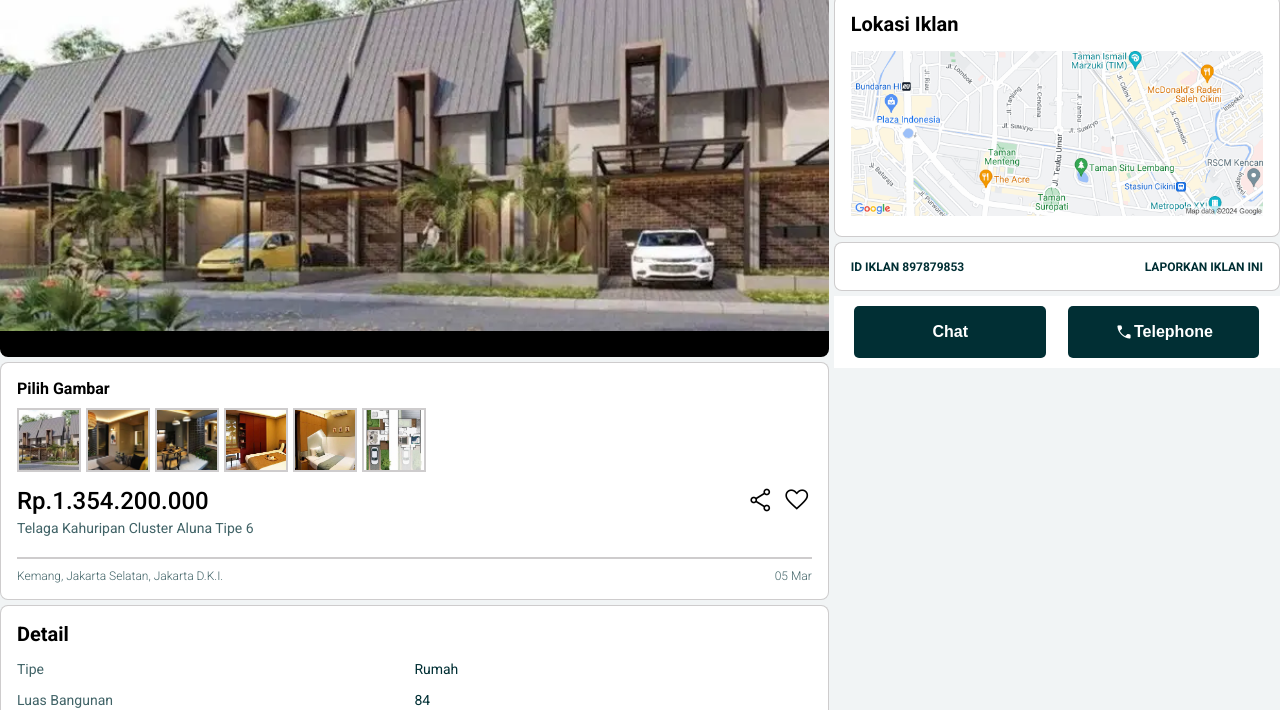
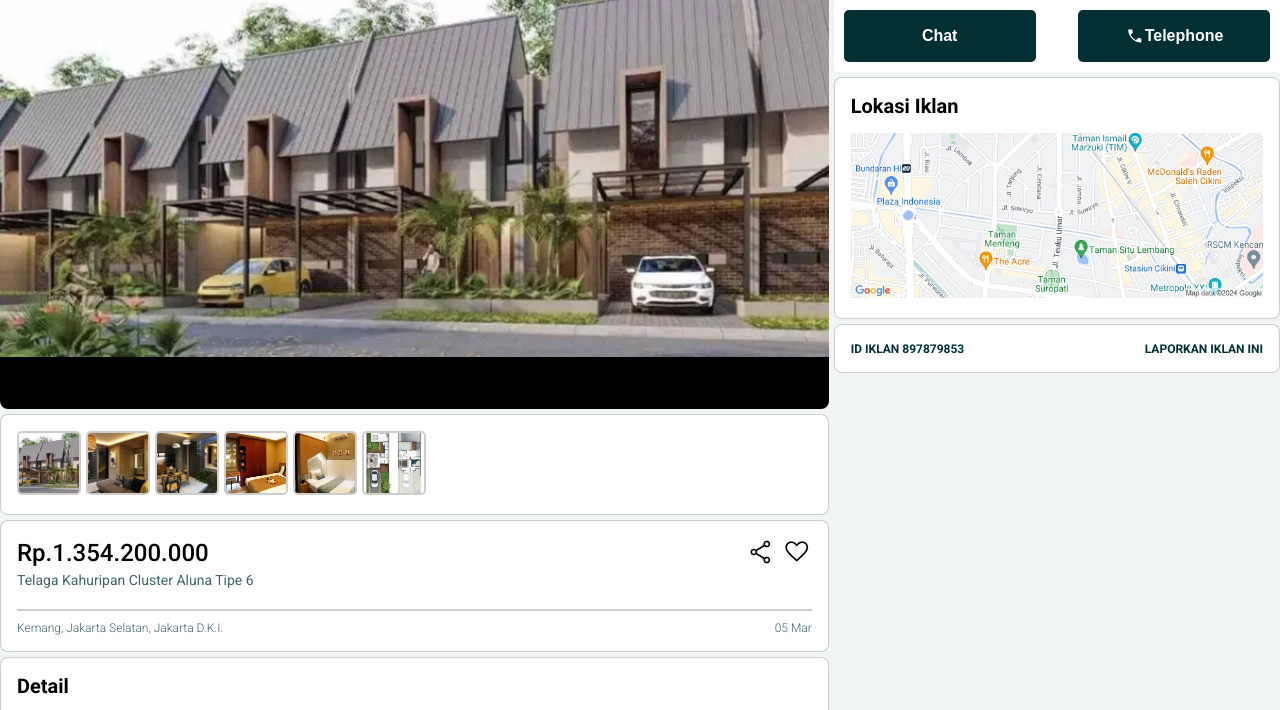
Before and after one commit to AnakUtara/JCWD-UI-Slice-Exercise, a plain HTML site: page details.html in a window 1280 px wide. Shown: the part 223-933 px from the top of the page. Drawn offline with nearby package versions, Linux system fonts and the light colour scheme.

Commit message:
re-arrange contact desktop layout position

```diff
--- a/details-style.css
+++ b/details-style.css
@@ -120,7 +120,7 @@ figure {
 
 .card > figure > img {
 	width: 100%;
-	aspect-ratio: 2/1;
+	aspect-ratio: 16/9;
 	object-fit: contain;
 }
 
@@ -157,7 +157,6 @@ figure {
 
 .thumbnails {
 	display: flex;
-	margin-bottom: 10px;
 }
 
 .thumbnails img {
@@ -167,6 +166,7 @@ figure {
 	height: 60px;
 	border: 2px solid var(--border-color);
 	margin-right: 5px;
+	border-radius: 5px;
 }
 
 /* price-info */
@@ -305,6 +305,7 @@ hr {
 	justify-content: space-between;
 	align-items: center;
 	background-color: white;
+	padding: 10px 10px 5px 10px;
 }
 
 .avatar h3 {
@@ -351,6 +352,7 @@ hr {
 }
 
 /* footer */
+
 footer {
 	margin-top: 40px;
 }
@@ -442,9 +444,9 @@ a {
 
 #contact {
 	display: flex;
-	justify-content: space-around;
+	justify-content: space-between;
 	background-color: white;
-	padding: 10px;
+	padding: 5px 10px 10px 10px;
 }
 
 #contact > button {
@@ -491,13 +493,16 @@ footer {
 		font-size: var(--breadcrumbs-fs);
 	}
 
+	.card > figure > img {
+		aspect-ratio: 2/1;
+	}
+
 	.banner {
 		display: block;
 	}
 
 	.banner-desktop,
-	.thumbnails,
-	.images-heading {
+	.gallery {
 		display: none;
 	}
 
@@ -570,5 +575,6 @@ footer {
 		padding: 10px 0;
 		bottom: 0;
 		box-shadow: 1px 4px 0 rgba(0, 0, 0, 0.1);
+		justify-content: space-around;
 	}
 }
--- a/details.html
+++ b/details.html
@@ -75,8 +75,7 @@
 							<img src="./details-assets/image01.webp" alt="image01" />
 						</figure>
 					</div>
-					<div class="desc-card">
-						<h4 class="images-heading">Pilih Gambar</h4>
+					<div class="desc-card gallery">
 						<div class="thumbnails">
 							<a href=""
 								><img src="./details-assets/image01.webp" alt="thumb1" /></a
@@ -92,6 +91,8 @@
 								><img src="./details-assets/image06.webp" alt="thumb6"
 							/></a>
 						</div>
+					</div>
+					<div class="desc-card">
 						<article class="price-info">
 							<h2>Rp.1.354.200.000</h2>
 							<div class="like-share">
@@ -194,6 +195,12 @@
 							navigate_next
 						</span>
 					</div>
+					<div id="contact">
+						<button>Chat</button
+						><button>
+							<span class="material-symbols-outlined"> call </span>Telephone
+						</button>
+					</div>
 					<div class="desc-card">
 						<h2>Lokasi Iklan</h2>
 						<img
@@ -207,12 +214,6 @@
 							<h5><a href="">ID IKLAN 897879853</a></h5>
 							<h5><a href="">LAPORKAN IKLAN INI</a></h5>
 						</div>
-					</div>
-					<div id="contact">
-						<button>Chat</button
-						><button>
-							<span class="material-symbols-outlined"> call </span>Telephone
-						</button>
 					</div>
 				</div>
 			</div>
```
